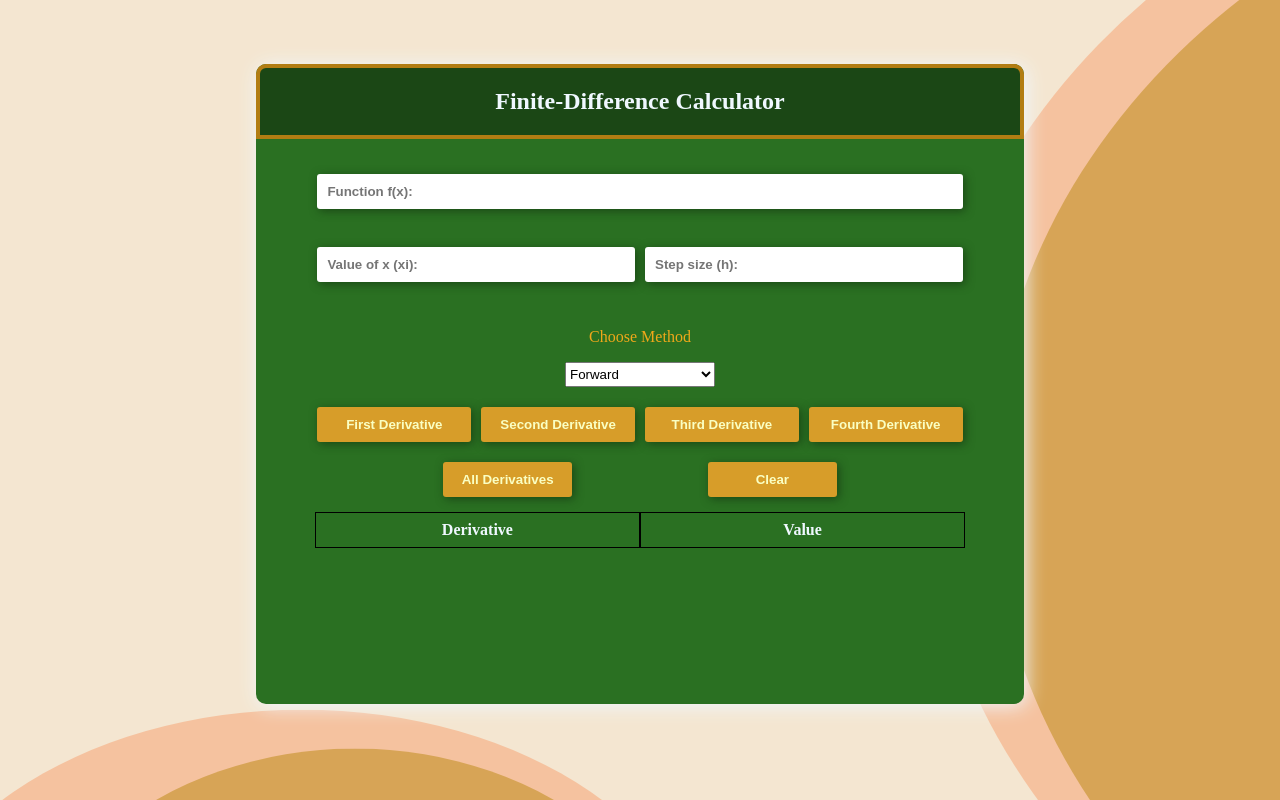
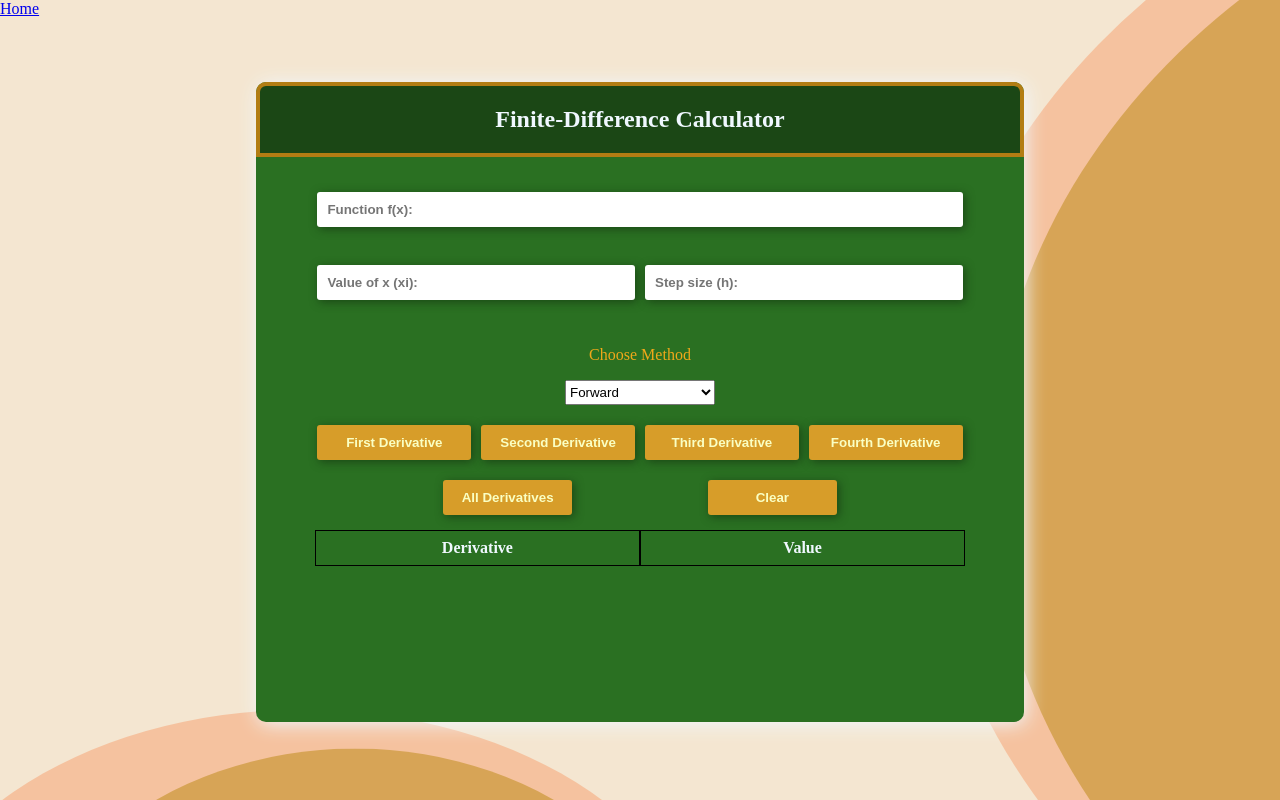
Before and after one commit to zurkgigantone/Numerical_Differentiation, a plain HTML site: page index.html in a window 1280 px wide. Both pictures are taken after a click on the button "Lets start here". Drawn offline with Linux system fonts and the light colour scheme.

Commit message:
Add files via upload

```diff
--- a/index.html
+++ b/index.html
@@ -31,7 +31,9 @@
         <!-- div- blank -->
 
         <div class="log-in-pop-up">
-
+            <nav>
+                <a href="index.html">Home</a>
+            </nav>
                 <div class="login-container">
                     <h1>Finite-Difference Calculator</h1>
                     <form class="derivativeForm" id="derivativeForm" onsubmit="event.preventDefault()">
```
Also changed, not shown: FAQ.html (+3 -0 lines).
